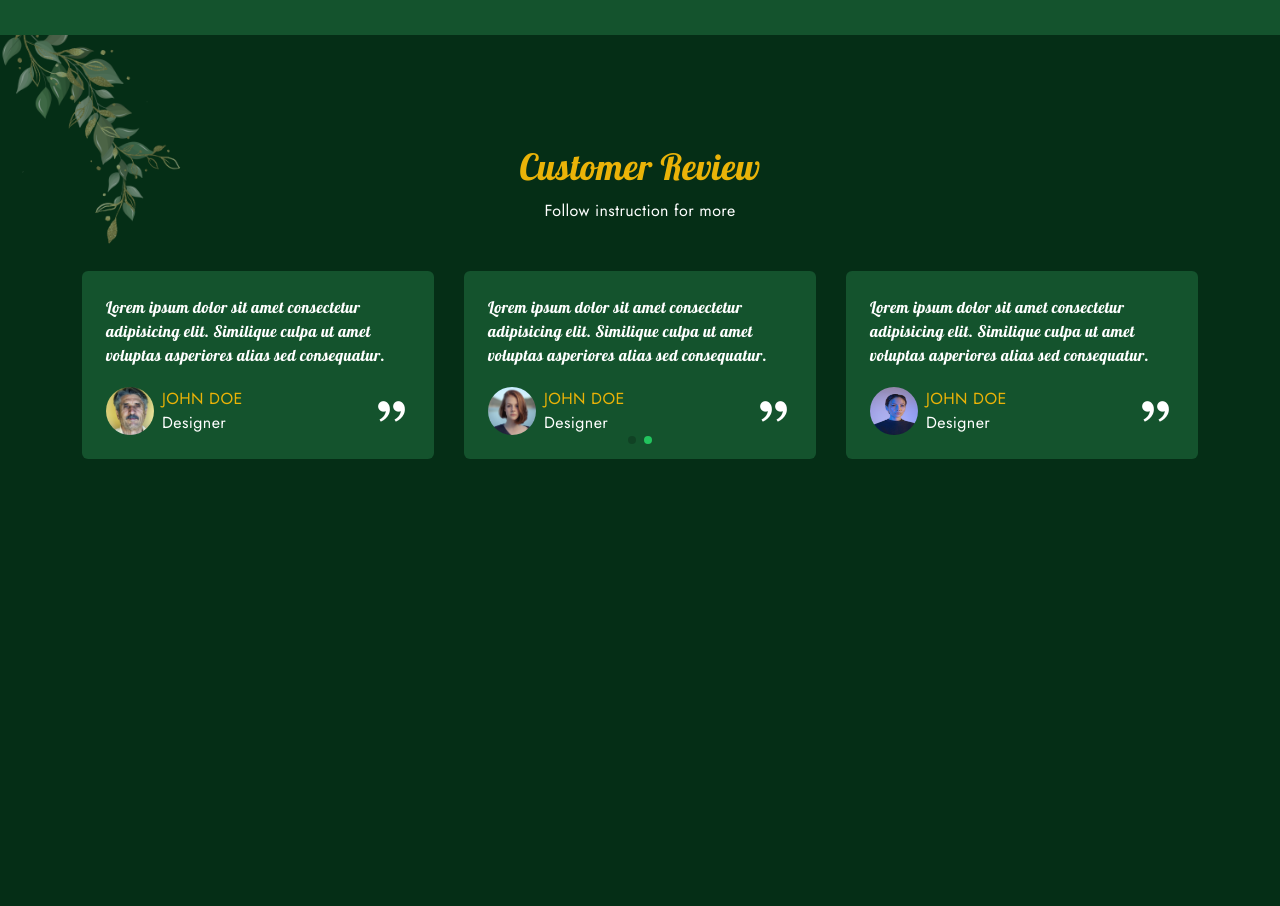
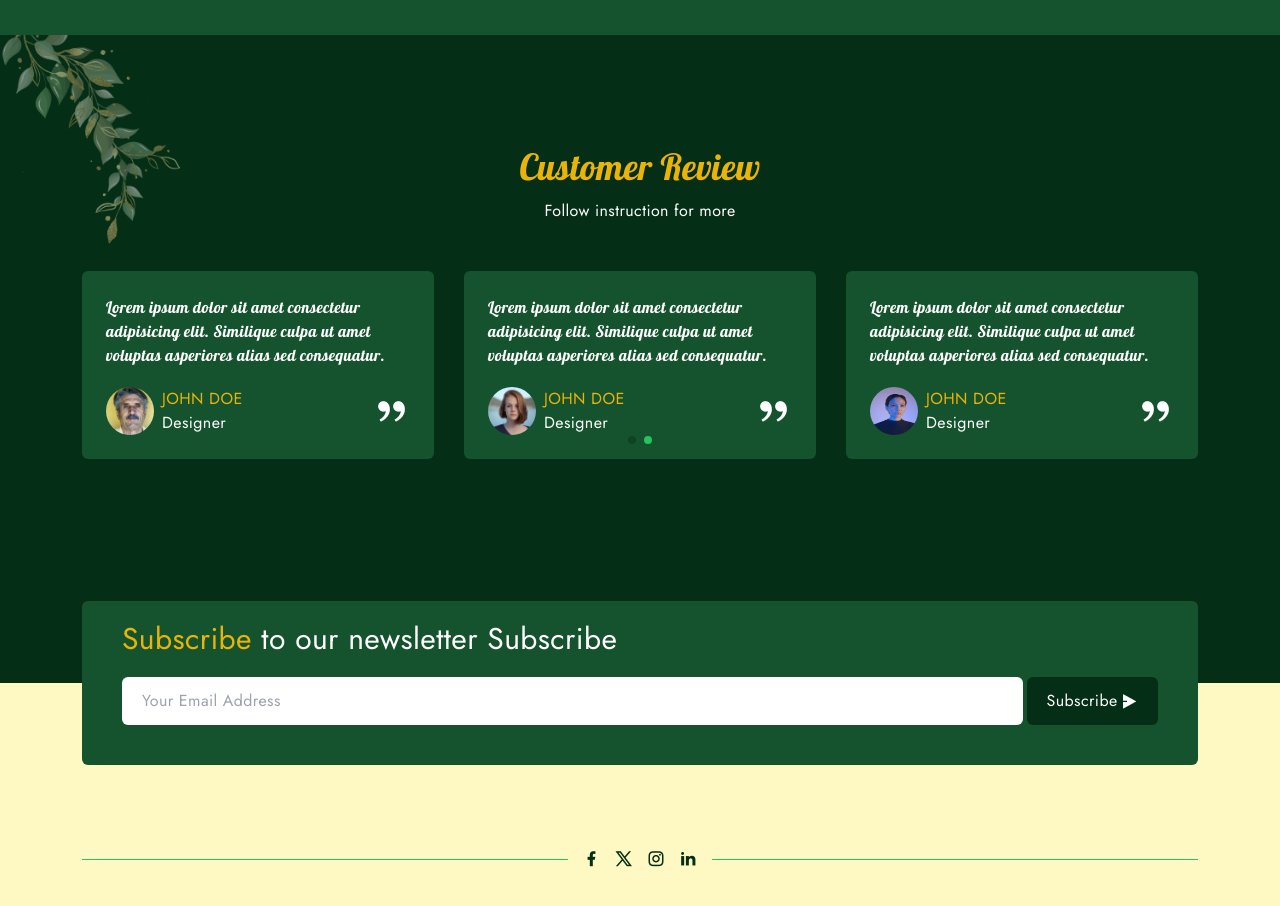
Before and after one commit to 1omarfaruq/Plant-Website, a website: page index.html in a window 1280 px wide. Shown: the part 2945-3851 px from the top of the page. Before the commit the page ends 3628 px from the top, so only its background shows below. Drawn offline with nearby package versions, Linux system fonts and the light colour scheme.

Commit message:
Added Newsletter and Social Icons at Footer

```diff
--- a/index.html
+++ b/index.html
@@ -425,8 +425,39 @@
     </Main>
 
     <!-- Begain Footer -->
-    <Footer>
+    <Footer class="bg-yellow-100 text-green-950 pt-20 pb-10 md:pt-28 relative">
+        <!-- Begain newsletter -->
+        <div class="container absolute text-white top-0 left-0 right-0 -translate-y-1/2">
+            <div class="bg-green-900 px-10 pt-5 pb-10 space-y-5 rounded-md">
+                <h3>
+                    <span class="text-yellow-500">Subscribe</span> to our newsletter Subscribe
+                </h3>
 
+                <div class="flex flex-col md:flex-row gap-1">
+                    <input type="email" placeholder="Your Email Address" class="w-full text-green-900 px-5 py-3 outline-none rounded-md">
+
+                    <button class="flex items-center justify-center gap-1 bg-green-950 px-5 py-3 rounded-md hover:bg-yellow-600 duration-300">
+                        <span>Subscribe</span> <i class="ri-send-plane-2-fill"></i>
+                    </button>
+                </div>
+            </div>
+        </div>
+        <!-- End newsletter -->
+
+        <!-- Begain Social Icon -->
+        <div class="container mt-16 mb-10">
+            <div class="border-b border-green-500 relative ">
+                <div class="absolute top-0 transform -translate-y-1/2 left-0 right-0 max-w-36 mx-auto">
+                    <div class="bg-yellow-100 text-lg text-center space-x-2">
+                        <i class="ri-facebook-fill cursor-pointer hover:text-yellow-500 duration-300"></i>
+                        <i class="ri-twitter-x-line cursor-pointer hover:text-yellow-500 duration-300"></i>
+                        <i class="ri-instagram-line cursor-pointer hover:text-yellow-500 duration-300"></i>
+                        <i class="ri-linkedin-fill cursor-pointer hover:text-yellow-500 duration-300"></i>
+                    </div>
+                </div>
+            </div>
+        </div>
+        <!-- End Social Icon -->
     </Footer>
     <!-- End Footer -->
 
```
Also changed, not shown: assets/css/tailwind.css.
